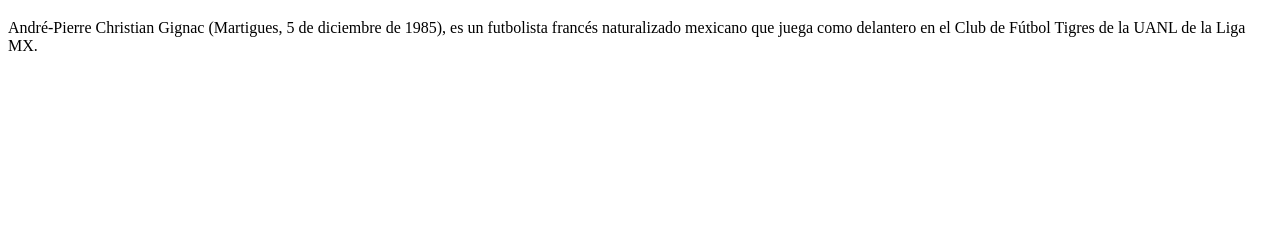
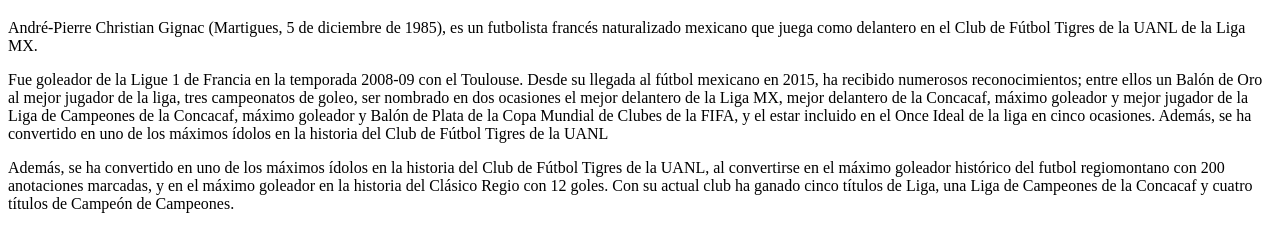
Before and after one commit to Carlos100400/Gignac, a plain HTML site: page index.html in a window 1280 px wide. Shown: the part 61-312 px from the top of the page. Drawn offline with Linux system fonts and the light colour scheme.

Commit message:
Primera pagina

```diff
--- a/index.html
+++ b/index.html
@@ -10,9 +10,9 @@
 
     <p>André-Pierre Christian Gignac (Martigues, 5 de diciembre de 1985), es un futbolista francés naturalizado mexicano que juega como delantero en el Club de Fútbol Tigres de la UANL de la Liga MX. </p>
 
-    <p></p>
+    <p>Fue goleador de la Ligue 1 de Francia en la temporada 2008-09 con el Toulouse. Desde su llegada al fútbol mexicano en 2015, ha recibido numerosos reconocimientos; entre ellos un Balón de Oro al mejor jugador de la liga, tres campeonatos de goleo, ser nombrado en dos ocasiones el mejor delantero de la Liga MX, mejor delantero de la Concacaf, máximo goleador y mejor jugador de la Liga de Campeones de la Concacaf, máximo goleador y Balón de Plata de la Copa Mundial de Clubes de la FIFA, y el estar incluido en el Once Ideal de la liga en cinco ocasiones. Además, se ha convertido en uno de los máximos ídolos en la historia del Club de Fútbol Tigres de la UANL</p>
 
-    <p></p>
+    <p>Además, se ha convertido en uno de los máximos ídolos en la historia del Club de Fútbol Tigres de la UANL, al convertirse en el máximo goleador histórico del futbol regiomontano con 200 anotaciones marcadas, y en el máximo goleador en la historia del Clásico Regio con 12 goles. Con su actual club ha ganado cinco títulos de Liga, una Liga de Campeones de la Concacaf y cuatro títulos de Campeón de Campeones.</p>
 
 </body>
 </html>
```
